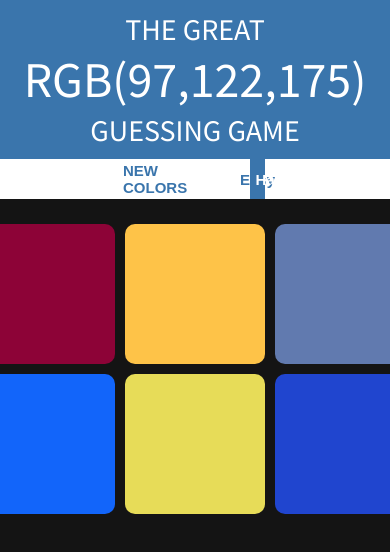
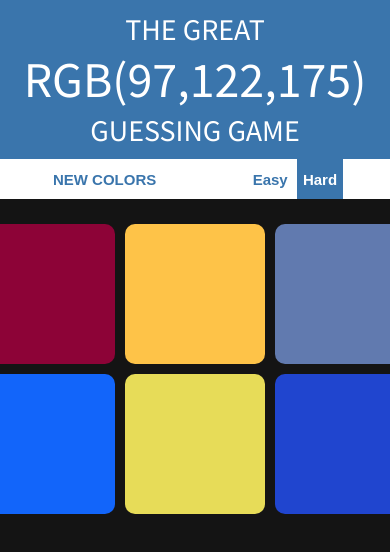
Before and after one commit to PratyushGarg2222/Color-Game-Project, a plain HTML site: page index.html in a window 390 px wide. Shown: the top 552 px of the page. Drawn offline with Linux system fonts and the light colour scheme.

Commit message:
Made responsive as well

```diff
--- a/index.html
+++ b/index.html
@@ -31,14 +31,12 @@
 
     <div id = "navbar">
 
-        <span></span>
         <button id = "newc">new colors</button>
-        <span></span>
         <span id = "result"></span>
-        <span></span>
         <button id = "easy" class = "modes">Easy</button>
         <button id = "hard" class = "modes">Hard</button>
-        <span></span>
+
+
     </div>
 
     <div id = "container">
--- a/styling.css
+++ b/styling.css
@@ -7,6 +7,7 @@
     padding: 10px;
     font-family: 'Source Sans Pro' , sans-serif;
     font-size: 40px;
+    transition-duration: 0.5s;
 }
 
 html{
@@ -24,7 +25,18 @@ body{
 
 }
 
+button{
 
+    outline: none;
+    transition-duration: 0.3s;
+}
+
+button:hover{
+
+    background: #3A75AC;
+    color:white;
+
+}
 .headtext{
 
     font-size: 30px;
@@ -41,10 +53,13 @@ body{
 #navbar{
 
     background: white;
-    display: grid;
+    /* display: grid;
     grid-template-rows: 40px;
-    grid-template-columns: 30% 10% 8% 5% 7% 4% 4% auto;
+    grid-template-columns: 30% 10% 8% 5% 7% 4% 4% auto; */
     font-family: 'Source Sans Pro' , sans-serif;
+    height: 40px;
+    text-align: center;
+
 }
 
 #newc{
@@ -55,13 +70,21 @@ body{
     border: 0px;
     font-size: 15px;
     font-weight: 700;
+    height: 100%;
 }
 
+#newc:hover{
+
+    color: white;
+    background : #3A75AC;
+}
 #result{
 
+    display: inline-block;
     color: black;
    align-self: center;
-
+   transition-duration: 0.5s;
+    width: 20%;
 }
 
 .modes{
@@ -71,6 +94,7 @@ body{
     background: white;
     font-size: 15px;
     font-weight: 700;
+    height: 100%;
 
 }
 
@@ -79,7 +103,7 @@ body{
     border-radius: 10px;
     border-color: transparent;
     margin: 5px;
-
+    transition-duration: 0.5s;
 
 }
 
```
